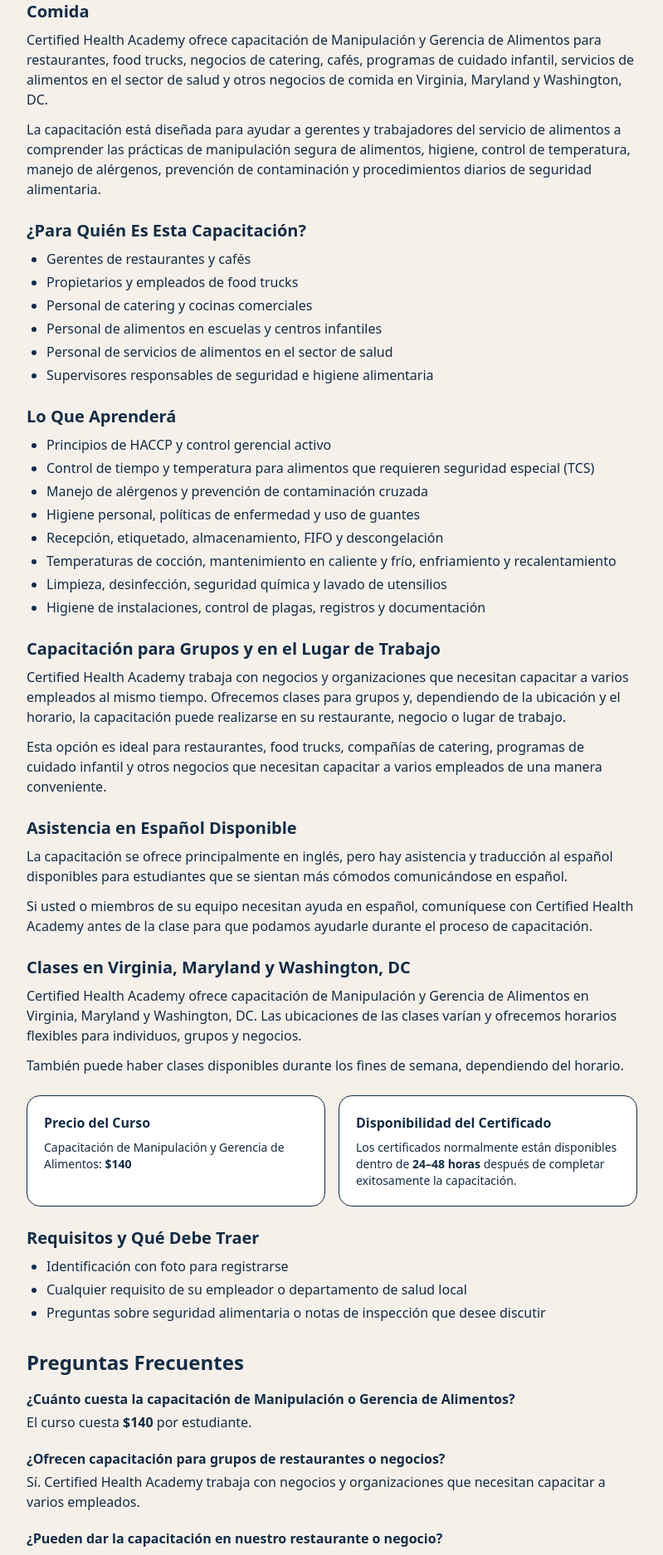
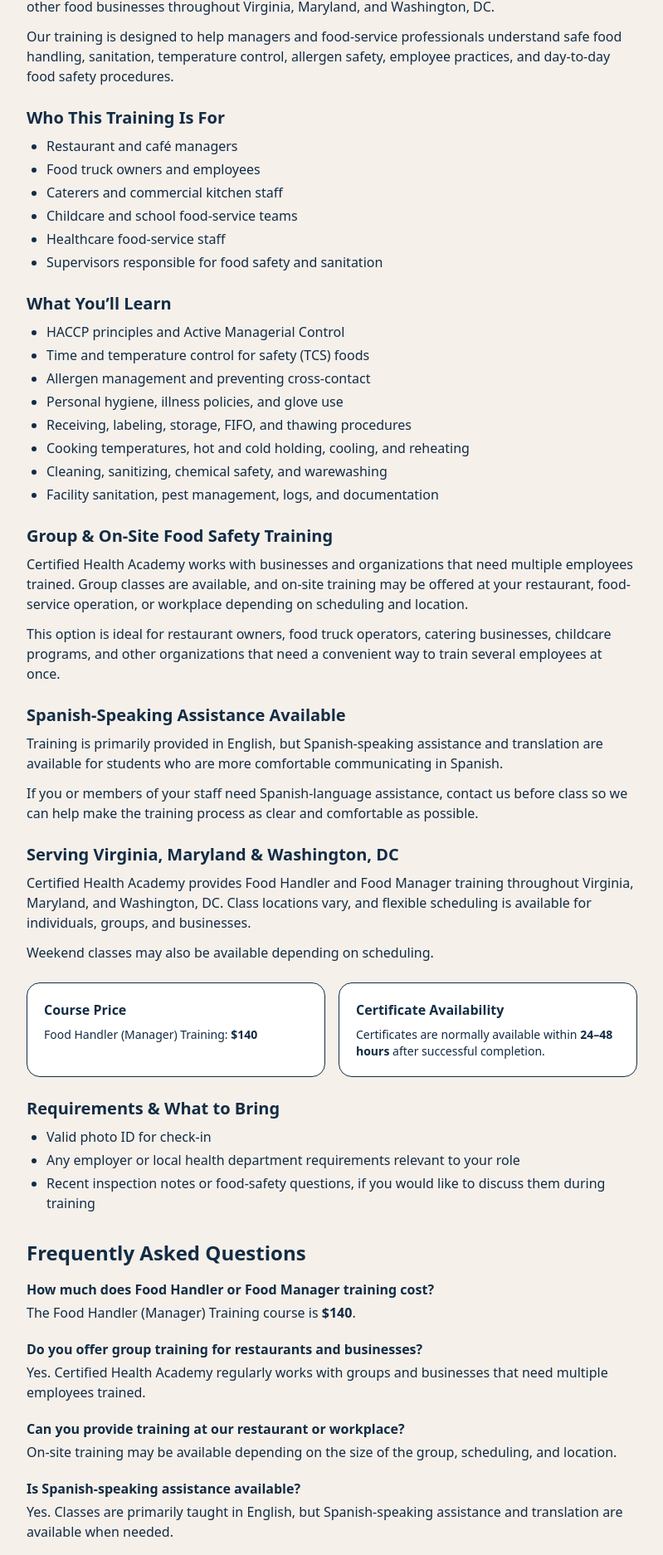
Before and after one commit to Vicdamone2223/certified-health-academy, a Next.js app: page /courses/food-handler-manager in a window 1280 px wide. Shown: the part 783-2657 px from the top of the page at 83% size, without its empty margins (240-1039 px from the left). Built offline with nearby package versions, Linux system fonts and the light colour scheme.

Commit message:
Restore English Food Handler page

```diff
--- a/src/app/courses/food-handler-manager/page.tsx
+++ b/src/app/courses/food-handler-manager/page.tsx
@@ -3,12 +3,12 @@
 
 export const metadata = {
   title:
-    "Certificación de Manipulación y Gerencia de Alimentos en VA, MD y DC | Certified Health Academy",
+    "Food Manager & Food Handler Certification in VA, MD & DC | Certified Health Academy",
   description:
-    "Capacitación de Manipulación y Gerencia de Alimentos para restaurantes y negocios de comida en Virginia, Maryland y Washington, DC. Clases alineadas con ServSafe, asistencia en español, grupos y capacitación en el lugar de trabajo.",
+    "Food Handler and Food Manager certification training for restaurants and food businesses in Virginia, Maryland and Washington, DC. ServSafe-aligned classes, Spanish assistance, group and on-site training available.",
   alternates: {
     canonical:
-      "https://certifiedhealthacademy.com/es/courses/food-handler-manager",
+      "https://certifiedhealthacademy.com/courses/food-handler-manager",
     languages: {
       "en-US":
         "https://certifiedhealthacademy.com/courses/food-handler-manager",
@@ -18,17 +18,17 @@
   },
 };
 
-export default function FoodHandlerManagerSpanishPage() {
+export default function FoodHandlerManagerPage() {
   const courseJsonLd = {
     "@context": "https://schema.org",
     "@type": "Course",
-    name: "Certificación de Manipulación y Gerencia de Alimentos",
+    name: "Food Handler & Food Manager Certification",
     description:
-      "Capacitación de Manipulación y Gerencia de Alimentos para restaurantes, food trucks, negocios de catering, programas de cuidado infantil, servicios de alimentos en el sector de salud y otros negocios de comida en Virginia, Maryland y Washington, DC.",
-    inLanguage: "es",
+      "Food Handler and Food Manager training for restaurants, food trucks, caterers, childcare programs, healthcare food-service teams, and other food businesses throughout Virginia, Maryland, and Washington, DC.",
+    inLanguage: "en",
     courseMode: "InPerson",
     educationalCredentialAwarded:
-      "Certificado de Manipulación / Gerencia de Alimentos",
+      "Food Handler / Food Manager Certificate",
     provider: {
       "@type": "Organization",
       name: "Certified Health Academy",
@@ -37,7 +37,7 @@
     },
     offers: {
       "@type": "Offer",
-      url: "https://certifiedhealthacademy.com/es/courses/food-handler-manager",
+      url: "https://certifiedhealthacademy.com/courses/food-handler-manager",
       price: "140",
       priceCurrency: "USD",
       availability: "https://schema.org/InStock",
@@ -51,15 +51,15 @@
       {
         "@type": "ListItem",
         position: 1,
-        name: "Cursos",
-        item: "https://certifiedhealthacademy.com/es/courses",
+        name: "Courses",
+        item: "https://certifiedhealthacademy.com/courses",
       },
       {
         "@type": "ListItem",
         position: 2,
-        name: "Manipulación y Gerencia de Alimentos",
+        name: "Food Handler & Food Manager Certification",
         item:
-          "https://certifiedhealthacademy.com/es/courses/food-handler-manager",
+          "https://certifiedhealthacademy.com/courses/food-handler-manager",
       },
     ],
   };
@@ -67,27 +67,26 @@
   return (
     <main className="mx-auto max-w-3xl px-4 py-10">
       <Link
-        href="/es/courses"
+        href="/courses"
         className="text-sm text-[var(--accent)] hover:underline"
       >
-        ← Volver a Cursos
+        ← Back to Courses
       </Link>
 
       <header className="mt-2">
         <h1 className="text-3xl font-extrabold">
-          Certificación de Manipulación y Gerencia de Alimentos en Virginia,
-          Maryland y Washington, DC
+          Food Handler & Food Manager Certification in Virginia, Maryland & DC
         </h1>
 
         <p className="mt-2 text-[color-mix(in_srgb,var(--brand)_70%,black_30%)]">
-          <strong>$140</strong> · Capacitación alineada con ServSafe · Horarios
-          flexibles · Opciones para grupos y capacitación en el lugar de trabajo
+          <strong>$140</strong> · ServSafe-aligned training · Flexible scheduling
+          · Group and on-site options available
         </p>
 
         <div className="relative mt-4 aspect-[16/9] w-full overflow-hidden rounded-2xl border border-[color-mix(in_srgb,var(--brand)_10%,transparent)]">
           <Image
             src="/food2.jpg"
-            alt="Capacitación en seguridad alimentaria y control de temperatura"
+            alt="Food safety training and temperature checks"
             fill
             className="object-cover"
             sizes="(min-width:768px) 768px, 100vw"
@@ -98,235 +97,214 @@
 
       <section className="mt-6">
         <h2 className="text-xl font-semibold">
-          Capacitación en Seguridad Alimentaria para Restaurantes y Negocios de
-          Comida
+          Food Safety Certification for Restaurants and Food Businesses
         </h2>
 
         <p className="mt-2">
-          Certified Health Academy ofrece capacitación de Manipulación y
-          Gerencia de Alimentos para restaurantes, food trucks, negocios de
-          catering, cafés, programas de cuidado infantil, servicios de alimentos
-          en el sector de salud y otros negocios de comida en Virginia, Maryland
-          y Washington, DC.
+          Certified Health Academy provides Food Handler and Food Manager
+          certification training for restaurants, food trucks, caterers, cafés,
+          childcare programs, healthcare food-service teams, and other food
+          businesses throughout Virginia, Maryland, and Washington, DC.
         </p>
 
         <p className="mt-3">
-          La capacitación está diseñada para ayudar a gerentes y trabajadores
-          del servicio de alimentos a comprender las prácticas de manipulación
-          segura de alimentos, higiene, control de temperatura, manejo de
-          alérgenos, prevención de contaminación y procedimientos diarios de
-          seguridad alimentaria.
+          Our training is designed to help managers and food-service
+          professionals understand safe food handling, sanitation, temperature
+          control, allergen safety, employee practices, and day-to-day food
+          safety procedures.
+        </p>
+      </section>
+
+      <section className="mt-6">
+        <h2 className="text-xl font-semibold">Who This Training Is For</h2>
+
+        <ul className="mt-2 list-disc space-y-1 pl-6">
+          <li>Restaurant and café managers</li>
+          <li>Food truck owners and employees</li>
+          <li>Caterers and commercial kitchen staff</li>
+          <li>Childcare and school food-service teams</li>
+          <li>Healthcare food-service staff</li>
+          <li>Supervisors responsible for food safety and sanitation</li>
+        </ul>
+      </section>
+
+      <section className="mt-6">
+        <h2 className="text-xl font-semibold">What You’ll Learn</h2>
+
+        <ul className="mt-2 list-disc space-y-1 pl-6">
+          <li>HACCP principles and Active Managerial Control</li>
+          <li>Time and temperature control for safety (TCS) foods</li>
+          <li>Allergen management and preventing cross-contact</li>
+          <li>Personal hygiene, illness policies, and glove use</li>
+          <li>Receiving, labeling, storage, FIFO, and thawing procedures</li>
+          <li>
+            Cooking temperatures, hot and cold holding, cooling, and reheating
+          </li>
+          <li>Cleaning, sanitizing, chemical safety, and warewashing</li>
+          <li>Facility sanitation, pest management, logs, and documentation</li>
+        </ul>
+      </section>
+
+      <section className="mt-6">
+        <h2 className="text-xl font-semibold">
+          Group & On-Site Food Safety Training
+        </h2>
+
+        <p className="mt-2">
+          Certified Health Academy works with businesses and organizations that
+          need multiple employees trained. Group classes are available, and
+          on-site training may be offered at your restaurant, food-service
+          operation, or workplace depending on scheduling and location.
+        </p>
+
+        <p className="mt-3">
+          This option is ideal for restaurant owners, food truck operators,
+          catering businesses, childcare programs, and other organizations that
+          need a convenient way to train several employees at once.
         </p>
       </section>
 
       <section className="mt-6">
         <h2 className="text-xl font-semibold">
-          ¿Para Quién Es Esta Capacitación?
-        </h2>
-
-        <ul className="mt-2 list-disc space-y-1 pl-6">
-          <li>Gerentes de restaurantes y cafés</li>
-          <li>Propietarios y empleados de food trucks</li>
-          <li>Personal de catering y cocinas comerciales</li>
-          <li>Personal de alimentos en escuelas y centros infantiles</li>
-          <li>Personal de servicios de alimentos en el sector de salud</li>
-          <li>
-            Supervisores responsables de seguridad e higiene alimentaria
-          </li>
-        </ul>
-      </section>
-
-      <section className="mt-6">
-        <h2 className="text-xl font-semibold">Lo Que Aprenderá</h2>
-
-        <ul className="mt-2 list-disc space-y-1 pl-6">
-          <li>Principios de HACCP y control gerencial activo</li>
-          <li>
-            Control de tiempo y temperatura para alimentos que requieren
-            seguridad especial (TCS)
-          </li>
-          <li>Manejo de alérgenos y prevención de contaminación cruzada</li>
-          <li>Higiene personal, políticas de enfermedad y uso de guantes</li>
-          <li>Recepción, etiquetado, almacenamiento, FIFO y descongelación</li>
-          <li>
-            Temperaturas de cocción, mantenimiento en caliente y frío,
-            enfriamiento y recalentamiento
-          </li>
-          <li>
-            Limpieza, desinfección, seguridad química y lavado de utensilios
-          </li>
-          <li>
-            Higiene de instalaciones, control de plagas, registros y
-            documentación
-          </li>
-        </ul>
-      </section>
-
-      <section className="mt-6">
-        <h2 className="text-xl font-semibold">
-          Capacitación para Grupos y en el Lugar de Trabajo
+          Spanish-Speaking Assistance Available
         </h2>
 
         <p className="mt-2">
-          Certified Health Academy trabaja con negocios y organizaciones que
-          necesitan capacitar a varios empleados al mismo tiempo. Ofrecemos
-          clases para grupos y, dependiendo de la ubicación y el horario, la
-          capacitación puede realizarse en su restaurante, negocio o lugar de
-          trabajo.
+          Training is primarily provided in English, but Spanish-speaking
+          assistance and translation are available for students who are more
+          comfortable communicating in Spanish.
         </p>
 
         <p className="mt-3">
-          Esta opción es ideal para restaurantes, food trucks, compañías de
-          catering, programas de cuidado infantil y otros negocios que necesitan
-          capacitar a varios empleados de una manera conveniente.
+          If you or members of your staff need Spanish-language assistance,
+          contact us before class so we can help make the training process as
+          clear and comfortable as possible.
         </p>
       </section>
 
       <section className="mt-6">
         <h2 className="text-xl font-semibold">
-          Asistencia en Español Disponible
+          Serving Virginia, Maryland & Washington, DC
         </h2>
 
         <p className="mt-2">
-          La capacitación se ofrece principalmente en inglés, pero hay
-          asistencia y traducción al español disponibles para estudiantes que se
-          sientan más cómodos comunicándose en español.
+          Certified Health Academy provides Food Handler and Food Manager
+          training throughout Virginia, Maryland, and Washington, DC. Class
+          locations vary, and flexible scheduling is available for individuals,
+          groups, and businesses.
         </p>
 
         <p className="mt-3">
-          Si usted o miembros de su equipo necesitan ayuda en español,
-          comuníquese con Certified Health Academy antes de la clase para que
-          podamos ayudarle durante el proceso de capacitación.
-        </p>
-      </section>
-
-      <section className="mt-6">
-        <h2 className="text-xl font-semibold">
-          Clases en Virginia, Maryland y Washington, DC
-        </h2>
-
-        <p className="mt-2">
-          Certified Health Academy ofrece capacitación de Manipulación y
-          Gerencia de Alimentos en Virginia, Maryland y Washington, DC. Las
-          ubicaciones de las clases varían y ofrecemos horarios flexibles para
-          individuos, grupos y negocios.
-        </p>
-
-        <p className="mt-3">
-          También puede haber clases disponibles durante los fines de semana,
-          dependiendo del horario.
+          Weekend classes may also be available depending on scheduling.
         </p>
       </section>
 
       <section className="mt-6 grid gap-4 sm:grid-cols-2">
         <div className="rounded-2xl border bg-white p-5">
-          <h3 className="font-semibold">Precio del Curso</h3>
+          <h3 className="font-semibold">Course Price</h3>
           <p className="mt-2 text-sm">
-            Capacitación de Manipulación y Gerencia de Alimentos:{" "}
-            <strong>$140</strong>
+            Food Handler (Manager) Training: <strong>$140</strong>
           </p>
         </div>
 
         <div className="rounded-2xl border bg-white p-5">
-          <h3 className="font-semibold">Disponibilidad del Certificado</h3>
+          <h3 className="font-semibold">Certificate Availability</h3>
           <p className="mt-2 text-sm">
-            Los certificados normalmente están disponibles dentro de{" "}
-            <strong>24–48 horas</strong> después de completar exitosamente la
-            capacitación.
+            Certificates are normally available within{" "}
+            <strong>24–48 hours</strong> after successful completion.
           </p>
         </div>
       </section>
 
       <section className="mt-6">
-        <h2 className="text-xl font-semibold">
-          Requisitos y Qué Debe Traer
-        </h2>
+        <h2 className="text-xl font-semibold">Requirements & What to Bring</h2>
 
         <ul className="mt-2 list-disc space-y-1 pl-6">
-          <li>Identificación con foto para registrarse</li>
+          <li>Valid photo ID for check-in</li>
           <li>
-            Cualquier requisito de su empleador o departamento de salud local
+            Any employer or local health department requirements relevant to
+            your role
           </li>
           <li>
-            Preguntas sobre seguridad alimentaria o notas de inspección que
-            desee discutir
+            Recent inspection notes or food-safety questions, if you would like
+            to discuss them during training
           </li>
         </ul>
       </section>
 
       <section className="mt-8">
-        <h2 className="text-2xl font-bold">Preguntas Frecuentes</h2>
+        <h2 className="text-2xl font-bold">Frequently Asked Questions</h2>
 
         <div className="mt-4 space-y-5">
           <div>
             <h3 className="font-semibold">
-              ¿Cuánto cuesta la capacitación de Manipulación o Gerencia de
-              Alimentos?
+              How much does Food Handler or Food Manager training cost?
             </h3>
             <p className="mt-1">
-              El curso cuesta <strong>$140</strong> por estudiante.
+              The Food Handler (Manager) Training course is{" "}
+              <strong>$140</strong>.
             </p>
           </div>
 
           <div>
             <h3 className="font-semibold">
-              ¿Ofrecen capacitación para grupos de restaurantes o negocios?
+              Do you offer group training for restaurants and businesses?
             </h3>
             <p className="mt-1">
-              Sí. Certified Health Academy trabaja con negocios y
-              organizaciones que necesitan capacitar a varios empleados.
+              Yes. Certified Health Academy regularly works with groups and
+              businesses that need multiple employees trained.
             </p>
           </div>
 
           <div>
             <h3 className="font-semibold">
-              ¿Pueden dar la capacitación en nuestro restaurante o negocio?
+              Can you provide training at our restaurant or workplace?
             </h3>
             <p className="mt-1">
-              La capacitación en el lugar de trabajo puede estar disponible
-              dependiendo del tamaño del grupo, la ubicación y el horario.
+              On-site training may be available depending on the size of the
+              group, scheduling, and location.
             </p>
           </div>
 
           <div>
             <h3 className="font-semibold">
-              ¿Hay asistencia en español disponible?
+              Is Spanish-speaking assistance available?
             </h3>
             <p className="mt-1">
-              Sí. Las clases se ofrecen principalmente en inglés, pero hay
-              asistencia y traducción al español disponibles cuando sea
-              necesario.
+              Yes. Classes are primarily taught in English, but
+              Spanish-speaking assistance and translation are available when
+              needed.
             </p>
           </div>
 
           <div>
             <h3 className="font-semibold">
-              ¿Ofrecen clases los fines de semana?
+              Do you offer weekend classes?
             </h3>
             <p className="mt-1">
-              Sí. Puede haber disponibilidad durante los fines de semana,
-              dependiendo del horario actual.
+              Yes. Weekend availability may be offered depending on the current
+              class schedule.
             </p>
           </div>
 
           <div>
             <h3 className="font-semibold">
-              ¿Cuándo recibiré mi certificado?
+              How soon will I receive my certificate?
             </h3>
             <p className="mt-1">
-              Los certificados normalmente están disponibles dentro de 24–48
-              horas después de completar exitosamente la capacitación.
+              Certificates are normally available within 24–48 hours after
+              successful completion.
             </p>
           </div>
 
           <div>
             <h3 className="font-semibold">
-              ¿Dónde se ofrecen las clases?
+              Where are Food Handler and Food Manager classes offered?
             </h3>
             <p className="mt-1">
-              Las ubicaciones varían en Virginia, Maryland y Washington, DC.
-              Comuníquese con Certified Health Academy para conocer la
-              disponibilidad actual.
+              Class locations vary throughout Virginia, Maryland, and
+              Washington, DC. Contact Certified Health Academy for current
+              availability.
             </p>
           </div>
         </div>
@@ -334,18 +312,18 @@
 
       <section className="mt-8 rounded-2xl border p-5">
         <h2 className="text-xl font-semibold">
-          Programe su Capacitación de Manipulación o Gerencia de Alimentos
+          Schedule Food Handler or Food Manager Training
         </h2>
 
         <p className="mt-2">
-          Ya sea que se registre individualmente o necesite capacitación para
-          su restaurante, food truck, negocio de catering u organización,
-          Certified Health Academy puede ayudarle a encontrar una próxima clase
-          o coordinar capacitación para grupos.
+          Whether you are registering individually or need training for your
+          restaurant, food truck, catering company, or organization, Certified
+          Health Academy can help you find an upcoming class or arrange group
+          training.
         </p>
 
         <p className="mt-3">
-          ¿Preguntas? Llame al{" "}
+          Questions? Call{" "}
           <a
             href="tel:+15712885615"
             className="font-semibold text-[var(--accent)] hover:underline"
@@ -357,16 +335,16 @@
       </section>
 
       <div className="mt-8 flex flex-col gap-3 sm:flex-row">
-        <Link href="/es/schedule" className="btn btn-primary">
-          Reservar Esta Clase
+        <Link href="/schedule" className="btn btn-primary">
+          Book This Class
         </Link>
 
-        <Link href="/es/contact" className="btn btn-outline">
-          Contáctenos
+        <Link href="/contact" className="btn btn-outline">
+          Contact Us
         </Link>
 
-        <Link href="/es/courses" className="btn btn-outline">
-          Ver Todos los Cursos
+        <Link href="/courses" className="btn btn-outline">
+          View All Courses
         </Link>
       </div>
 
```
